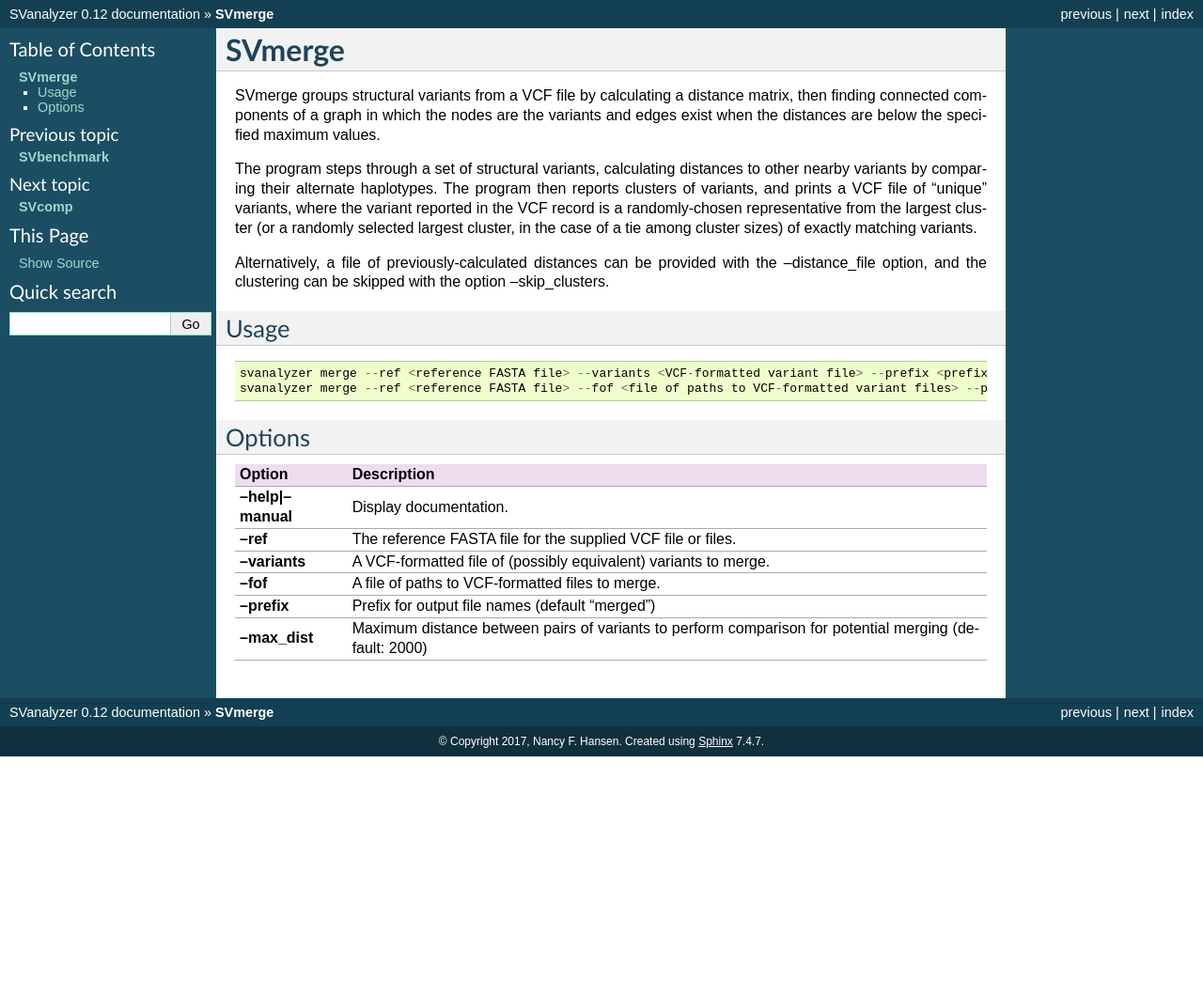
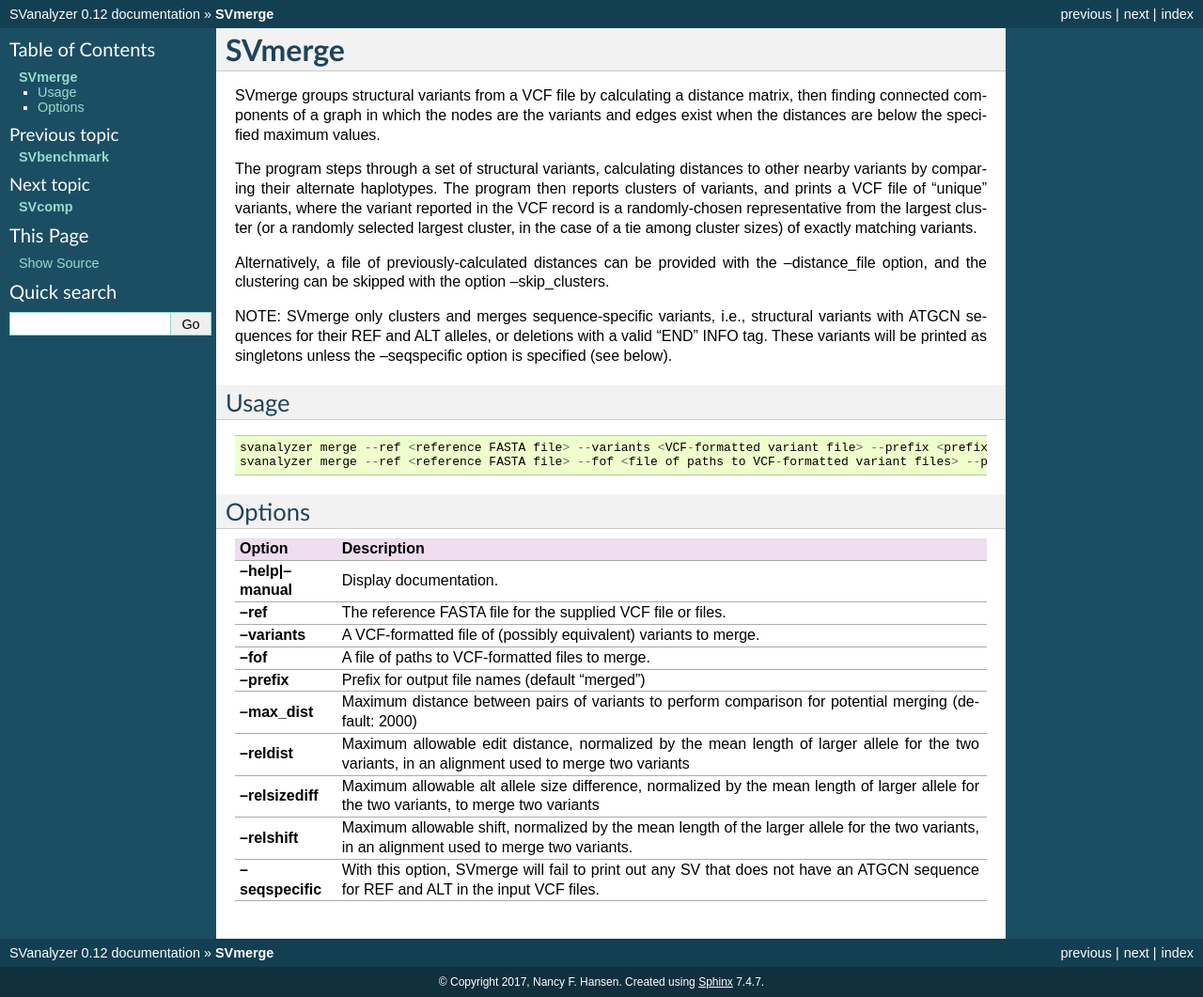
Before and after one commit to nhansen/SVanalyzer, a Sphinx documentation site: the page built from docs/svmerge.rst, in a window 1280 px wide. Shown: the whole page at 94% size. Built offline with Sphinx 7.4.7, drawn with Linux system fonts in a browser that asks for light colours; before the commit the page ends 900 px from its top, so only the background shows below that.

Commit message:
New defaults for relshift, relsizediff, and reldist (0.2) and --seqspecific option to suppress printing of non-sequence-specific variants in the merged file.

```diff
--- a/docs/svmerge.rst
+++ b/docs/svmerge.rst
@@ -20,6 +20,11 @@ Alternatively, a file of previously-calculated distances can be provided
 with the --distance_file option, and the clustering can be skipped with the option
 --skip_clusters.
 
+NOTE: SVmerge only clusters and merges sequence-specific variants, i.e., structural
+variants with ATGCN sequences for their REF and ALT alleles, or deletions with a
+valid "END" INFO tag. These variants will be printed as singletons unless the
+--seqspecific option is specified (see below).
+
 Usage
 ------------
 ::
@@ -39,4 +44,8 @@ Options
 **--fof**                         A file of paths to VCF-formatted files to merge.
 **--prefix**                      Prefix for output file names (default "merged")
 **--max_dist**                    Maximum distance between pairs of variants to perform comparison for potential merging (default: 2000)
+**--reldist**                     Maximum allowable edit distance, normalized by the mean length of larger allele for the two variants, in an alignment used to merge two variants
+**--relsizediff**                 Maximum allowable alt allele size difference, normalized by the mean length of larger allele for the two variants, to merge two variants
+**--relshift**                    Maximum allowable shift, normalized by the mean length of the larger allele for the two variants, in an alignment used to merge two variants.
+**--seqspecific**                 With this option, SVmerge will fail to print out any SV that does not have an ATGCN sequence for REF and ALT in the input VCF files.
 ==========================     =======================================================================================================
```
Also changed, not shown: 1 other file.
